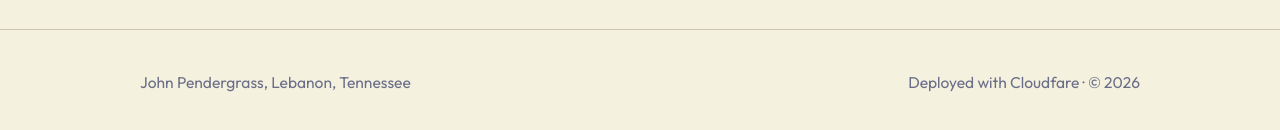
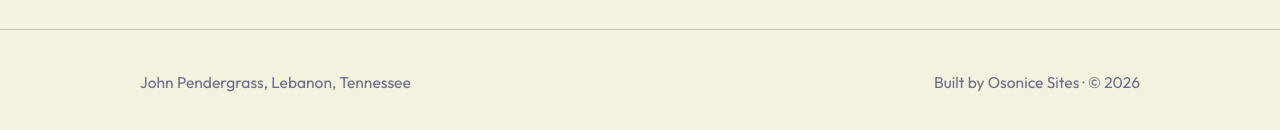
Before and after one commit to JohnWP8253/jp_ai_portfolio, a React (Vite) app: page / in a window 1280 px wide. Shown: the part 10368-10498 px from the top of the page. Built offline with nearby package versions, Linux system fonts and the light colour scheme.

Commit message:
update: changed footer to reflect correct year and builder.

```diff
--- a/src/components/Footer.jsx
+++ b/src/components/Footer.jsx
@@ -6,7 +6,7 @@ export default function Footer() {
       <div className="wrap">
         <div className="footer-inner">
           <p>John Pendergrass, Lebanon, Tennessee</p>
-          <p>Deployed with Cloudfare &middot; &copy; 2026</p>
+          <p>Built by Osonice Sites &middot; &copy; 2026</p>
         </div>
       </div>
     </footer>
```
